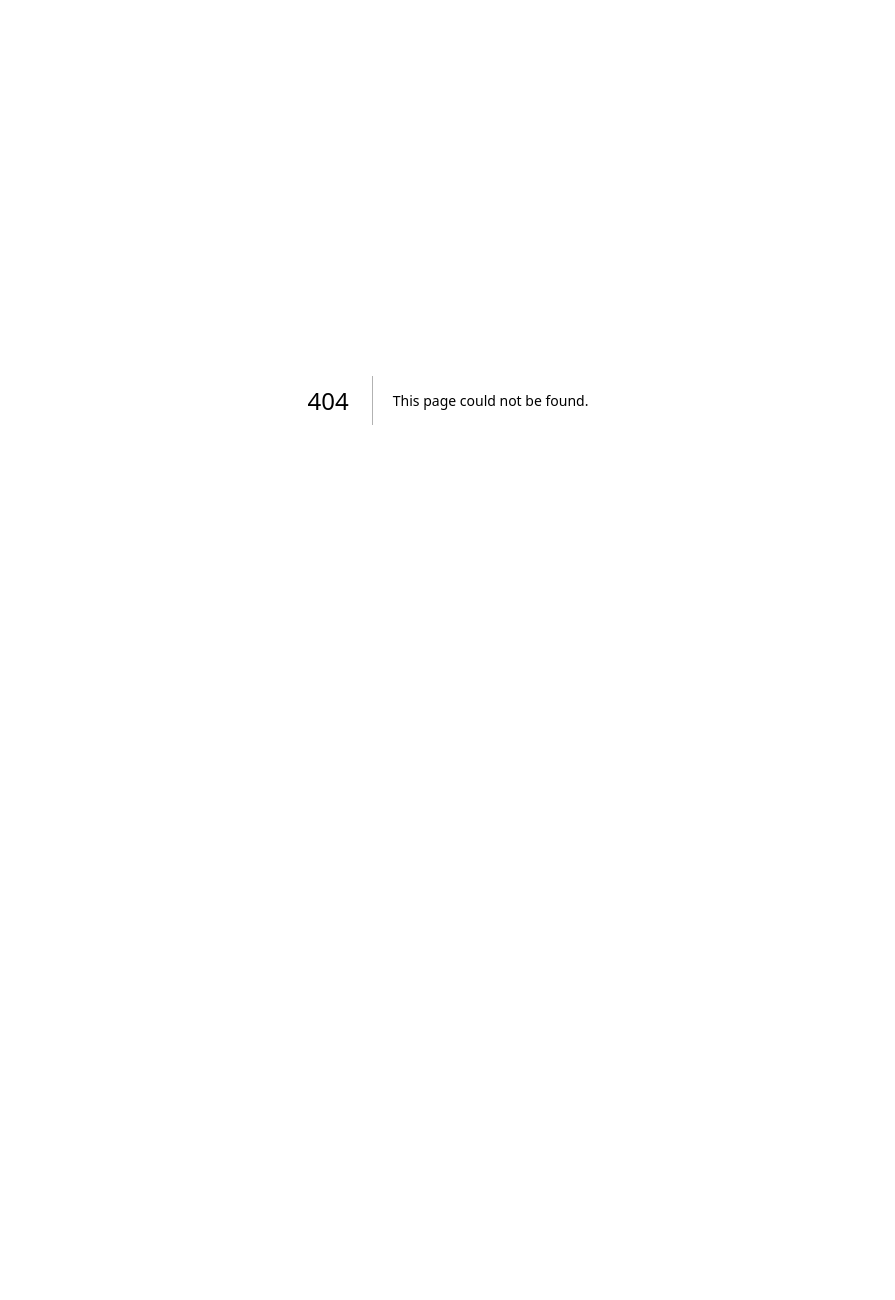
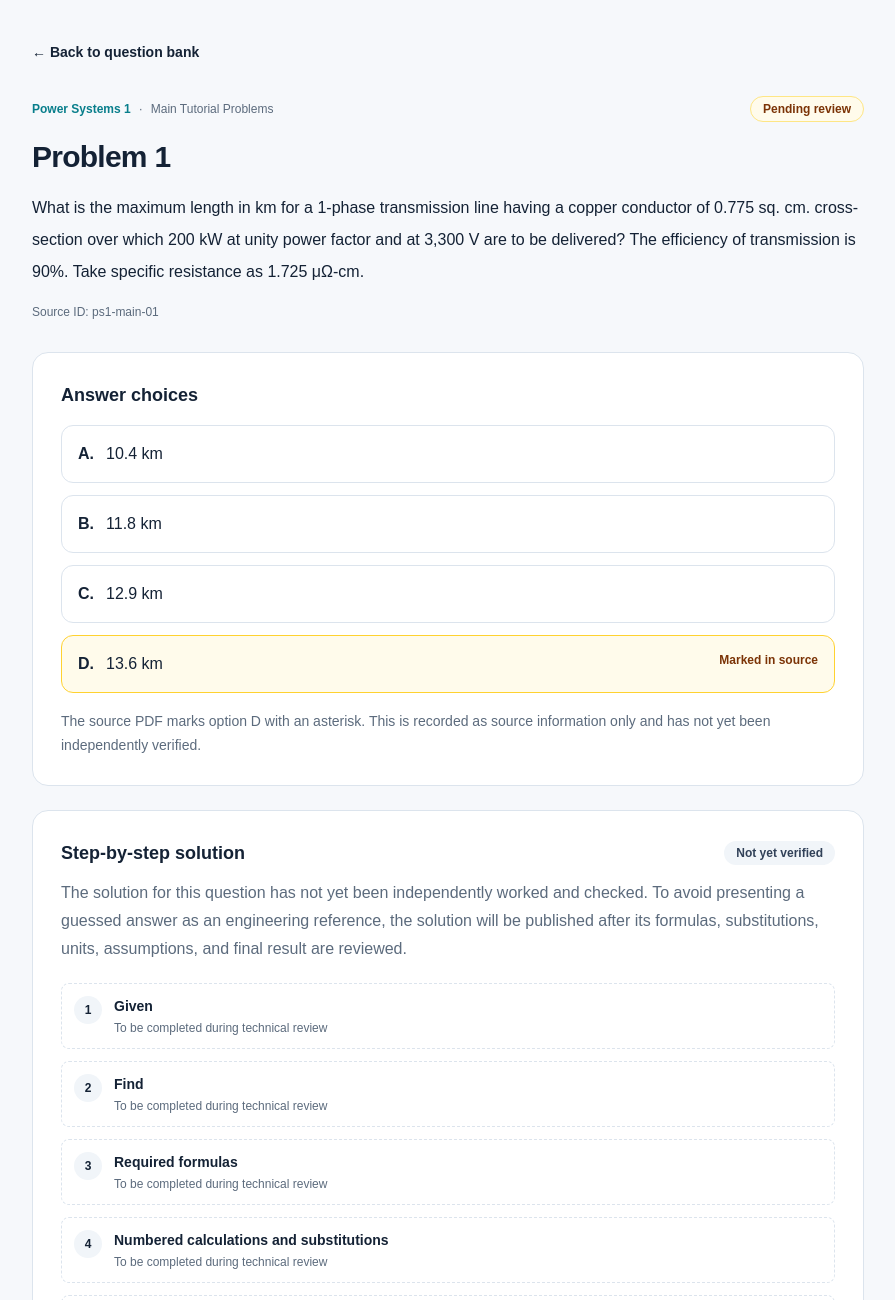
Before and after one commit to valeriovlad13-del/power-systems-lab, a Next.js app: page /problems/ps1-main-01 in a window 1280 px wide. Before the commit this address had no page. Shown: the top 1300 px of the page, without its empty margins (192-1087 px from the left). Before the commit the page ends 800 px from the top, so only its background shows below. Built offline with nearby package versions, Linux system fonts and the light colour scheme.

Commit message:
feat: add app/problems/[id]/page.tsx

```diff
--- /dev/null
+++ b/app/problems/[id]/page.tsx
@@ -0,0 +1,67 @@
+import Link from "next/link";
+import { notFound } from "next/navigation";
+import { getProblemById, problems } from "@/content/problems";
+
+export function generateStaticParams() {
+  return problems.map((problem) => ({ id: problem.id }));
+}
+
+export default async function ProblemDetailPage({ params }: { params: Promise<{ id: string }> }) {
+  const { id } = await params;
+  const problem = getProblemById(id);
+  if (!problem) notFound();
+
+  const courseLabel = problem.courseId === "power-systems-1" ? "Power Systems 1" : "Power Systems 2";
+  const markedChoice = problem.choices.find((choice) => choice.id === problem.sourceMarkedChoiceId);
+
+  return (
+    <main className="mx-auto max-w-4xl px-5 py-10 sm:px-8">
+      <Link href="/problems" className="text-sm font-semibold text-[var(--accent)]">← Back to question bank</Link>
+      <div className="mt-8 flex flex-wrap items-center gap-2 text-xs">
+        <span className="font-semibold text-[var(--accent)]">{courseLabel}</span>
+        <span className="text-[var(--muted)]">·</span>
+        <span className="text-[var(--muted)]">{problem.source.originalSection}</span>
+        <span className="ml-auto rounded-full border border-amber-200 bg-amber-50 px-3 py-1 font-semibold text-amber-900">Pending review</span>
+      </div>
+
+      <h1 className="mt-4 text-2xl font-bold leading-tight tracking-tight sm:text-3xl">
+        Problem {problem.source.originalQuestionNumber}
+      </h1>
+      <p className="mt-4 whitespace-pre-wrap text-base leading-8">{problem.statement}</p>
+      <p className="mt-4 text-xs text-[var(--muted)]">Source ID: {problem.id}</p>
+
+      <section className="mt-8 rounded-2xl border border-[var(--border)] bg-white p-5 sm:p-7">
+        <h2 className="text-lg font-bold">Answer choices</h2>
+        <div className="mt-4 space-y-3">
+          {problem.choices.map((choice) => {
+            const isSourceMarked = choice.id === problem.sourceMarkedChoiceId;
+            return (
+              <div key={choice.id} className={`flex gap-3 rounded-xl border p-4 ${isSourceMarked ? "border-amber-300 bg-amber-50" : "border-[var(--border)]"}`}>
+                <span className="font-semibold">{choice.label}.</span>
+                <span className="flex-1 leading-6">{choice.text}</span>
+                {isSourceMarked && <span className="shrink-0 text-right text-xs font-semibold text-amber-900">Marked in source</span>}
+              </div>
+            );
+          })}
+        </div>
+        {markedChoice && <p className="mt-4 text-sm leading-6 text-[var(--muted)]">The source PDF marks option {markedChoice.label} with an asterisk. This is recorded as source information only and has not yet been independently verified.</p>}
+      </section>
+
+      <section className="mt-6 rounded-2xl border border-[var(--border)] bg-white p-5 sm:p-7">
+        <div className="flex flex-wrap items-center justify-between gap-3">
+          <h2 className="text-lg font-bold">Step-by-step solution</h2>
+          <span className="rounded-full bg-slate-100 px-3 py-1 text-xs font-semibold text-slate-700">Not yet verified</span>
+        </div>
+        <p className="mt-3 leading-7 text-[var(--muted)]">The solution for this question has not yet been independently worked and checked. To avoid presenting a guessed answer as an engineering reference, the solution will be published after its formulas, substitutions, units, assumptions, and final result are reviewed.</p>
+        <ol className="mt-5 space-y-3">
+          {["Given", "Find", "Required formulas", "Numbered calculations and substitutions", "Final answer and unit check", "Engineering note / common mistake"].map((step, index) => (
+            <li key={step} className="flex gap-3 rounded-lg border border-dashed border-[var(--border)] p-3">
+              <span className="flex h-7 w-7 shrink-0 items-center justify-center rounded-full bg-slate-100 text-xs font-bold">{index + 1}</span>
+              <div><p className="text-sm font-semibold">{step}</p><p className="mt-1 text-xs text-[var(--muted)]">To be completed during technical review</p></div>
+            </li>
+          ))}
+        </ol>
+      </section>
+    </main>
+  );
+}
```
